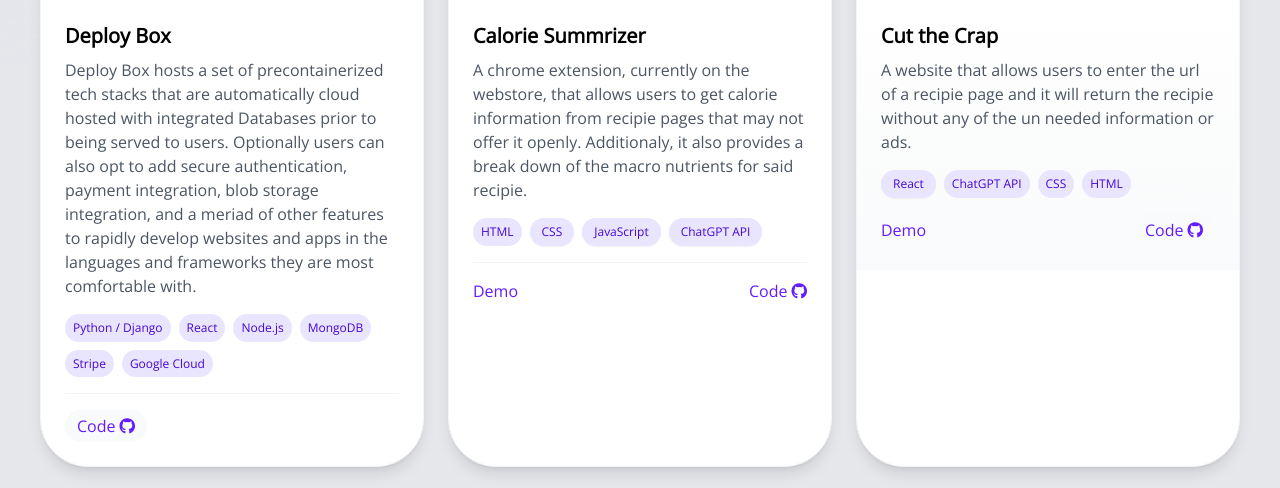
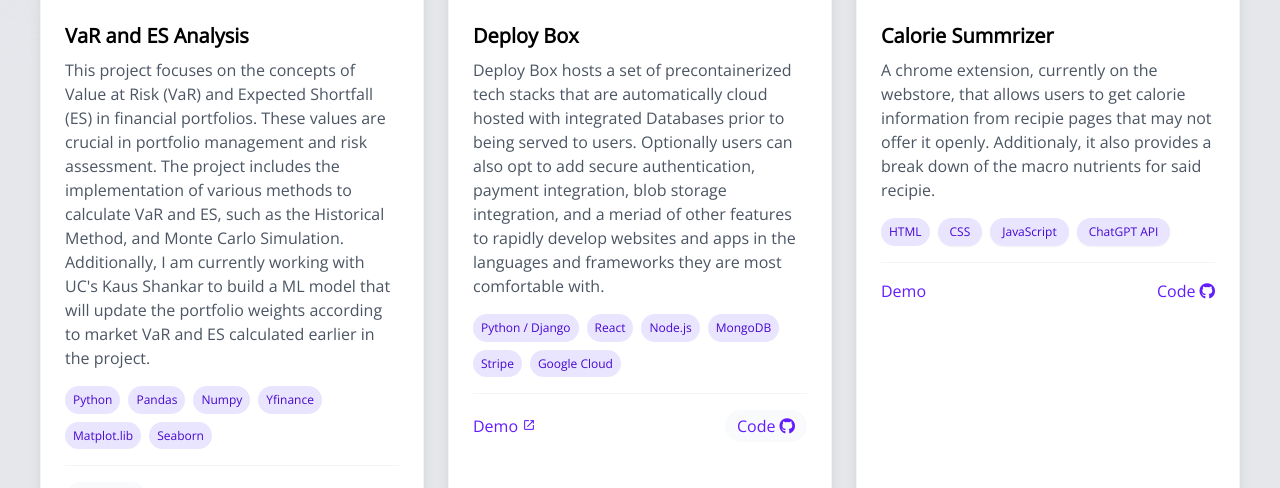
Before and after one commit to WernkeJD/portfolio_site, a Django app: page / in a window 1280 px wide. Shown: the part 844-1332 px from the top of the page. Run offline with Django 5.2, Linux system fonts and the light colour scheme; some libraries are stand-ins or nearby versions; grey boxes are pictures that could not be loaded.

Commit message:
added Var and ES project

```diff
--- a/website/main_site/templates/home.html
+++ b/website/main_site/templates/home.html
@@ -148,6 +148,83 @@
                                     data-id="V8Am"
                                     class="text-xl font-semibold mb-2 group-hover:text-primary-600 transition-colors duration-300"
                                 >
+                                    VaR and ES Analysis
+                                </h3>
+                                <p data-id="02CW" class="text-gray-600 mb-4">
+                                    This project focuses on the concepts of Value at Risk (VaR) and Expected Shortfall (ES) in financial portfolios.
+                                    These values are crucial in portfolio management and risk assessment. The project includes the implementation of various methods to calculate VaR and ES, such as the Historical Method, and Monte Carlo Simulation. Additionally, I am currently working with UC's Kaus Shankar to build a ML model that will
+                                    update the portfolio weights according to market VaR and ES calculated earlier in the project.
+                                </p>
+                                <div data-id="Otyv" class="flex flex-wrap gap-2 mb-4">
+                                    <span
+                                    data-id="hqvG"
+                                    class="px-2 py-1 bg-primary-100 text-primary-800 text-xs rounded-full"
+                                    >Python</span
+                                    >
+                                    <span
+                                        data-id="hqvG"
+                                        class="px-2 py-1 bg-primary-100 text-primary-800 text-xs rounded-full"
+                                        >Pandas</span
+                                    >
+                                    <span
+                                        data-id="_j2a"
+                                        class="px-2 py-1 bg-primary-100 text-primary-800 text-xs rounded-full"
+                                        >Numpy</span
+                                    >
+                                    <span
+                                        data-id="Wu8B"
+                                        class="px-2 py-1 bg-primary-100 text-primary-800 text-xs rounded-full"
+                                        >Yfinance</span
+                                    >
+                                    <span
+                                        data-id="7Pbo"
+                                        class="px-2 py-1 bg-primary-100 text-primary-800 text-xs rounded-full"
+                                        >Matplot.lib</span
+                                    >
+                                    <span
+                                    data-id="hqvG"
+                                    class="px-2 py-1 bg-primary-100 text-primary-800 text-xs rounded-full"
+                                    >Seaborn</span
+                                    >
+                                </div>
+                                <div data-id="hn5P" class="flex justify-between mt-2 pt-4 border-t border-gray-100">
+                                    {% comment %} <a
+                                        data-id="9miW"
+                                        href="https://deploy-box.com"
+                                        class="text-primary-600 hover:text-primary-800 transition duration-300 flex items-center gap-1"
+                                    >
+                                        <span data-id="VWDk">Demo</span>
+                                        <span data-id="jkod" class="material-symbols-outlined text-sm"
+                                            >open_in_new</span
+                                        >
+                                    </a>  {% endcomment %}
+                                    <a
+                                        data-id="fc9t"
+                                        href="https://colab.research.google.com/drive/11vL_QogR-onGWAS_i0J7gRhBUI4xb904#scrollTo=4U2BPjRHbdgw"
+                                        class="text-primary-600 hover:text-primary-800 transition-all duration-300 flex items-center gap-1 bg-gray-50 hover:bg-gray-100 px-3 py-1 rounded-full"
+                                    >
+                                        <span data-id="xZuo">Code</span>
+                                        <i data-id="iBgI" class="fa-brands fa-github"></i>
+                                    </a>
+                                </div>
+                            </div>
+                        </div>
+                        <div
+                            data-id="J4SB"
+                            class="bg-white rounded-2xl overflow-hidden shadow-lg hover:shadow-2xl transition-all duration-500 transform hover:-translate-y-4 hover:rotate-1 group border border-gray-100"
+                        >
+                            <img
+                                data-id="Dqup"
+                                src="https://images.unsplash.com/photo-1555066931-4365d14bab8c?ixlib=rb-1.2.1&amp;auto=format&amp;fit=crop&amp;w=800&amp;q=80"
+                                alt="Project 1 - E-commerce platform"
+                                class="w-full h-48 object-cover transition-all duration-700 group-hover:scale-110 filter group-hover:brightness-90"
+                                keywords="coding, e-commerce, web development, project"
+                            />
+                            <div data-id="9fYX" class="p-6">
+                                <h3
+                                    data-id="V8Am"
+                                    class="text-xl font-semibold mb-2 group-hover:text-primary-600 transition-colors duration-300"
+                                >
                                     Deploy Box
                                 </h3>
                                 <p data-id="02CW" class="text-gray-600 mb-4">
@@ -189,16 +266,16 @@
                                     >
                                 </div>
                                 <div data-id="hn5P" class="flex justify-between mt-2 pt-4 border-t border-gray-100">
-                                    {% comment %} <a
+                                    <a
                                         data-id="9miW"
-                                        href="#"
+                                        href="https://deploy-box.com"
                                         class="text-primary-600 hover:text-primary-800 transition duration-300 flex items-center gap-1"
                                     >
                                         <span data-id="VWDk">Demo</span>
                                         <span data-id="jkod" class="material-symbols-outlined text-sm"
                                             >open_in_new</span
                                         >
-                                    </a> {% endcomment %}
+                                    </a>
                                     <a
                                         data-id="fc9t"
                                         href="https://github.com/Deploy-Box/deploy_box"
```
